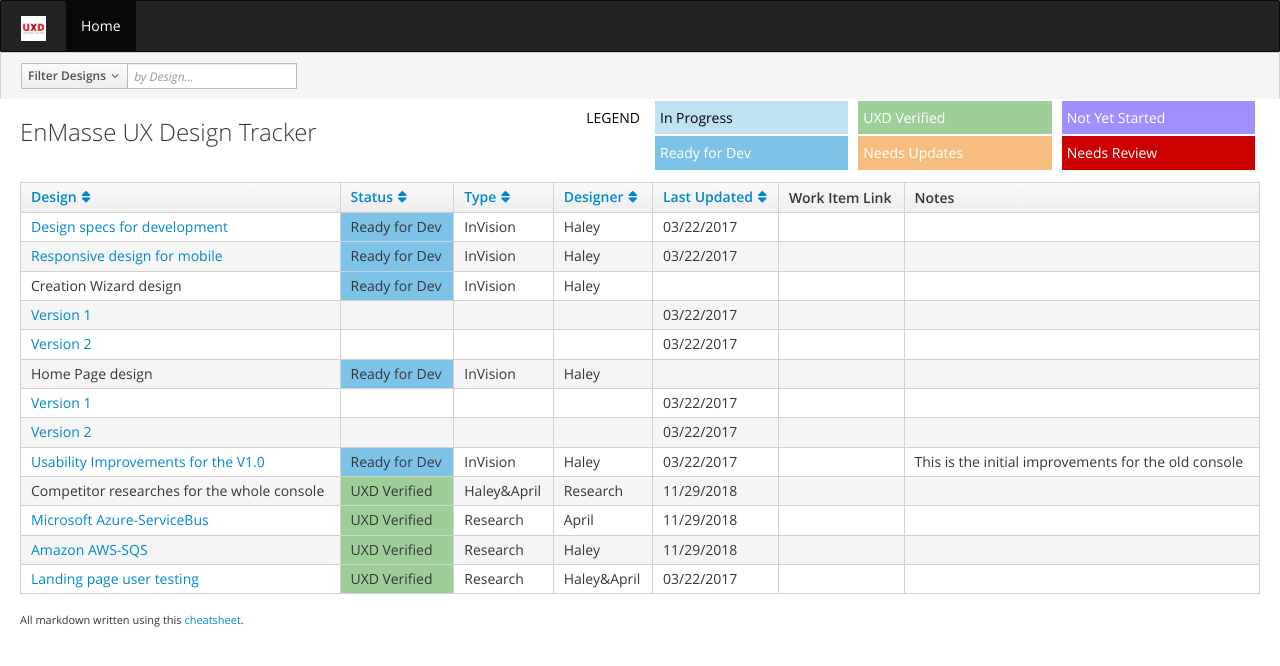
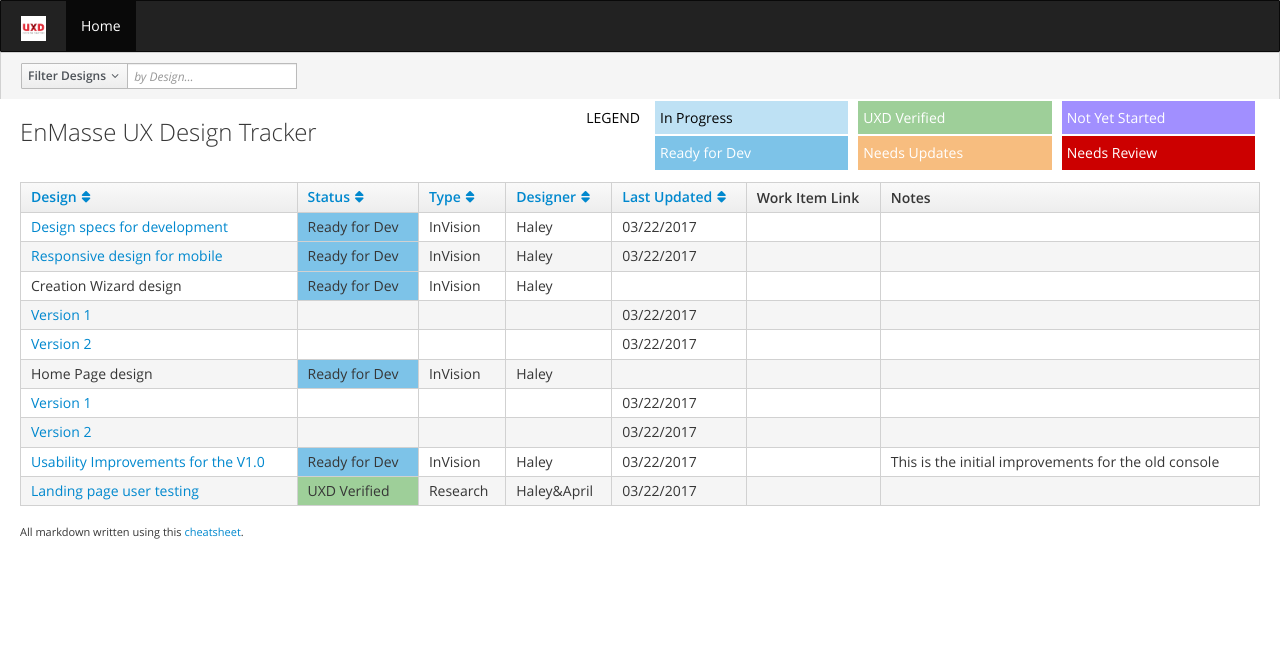
Before and after one commit to bumpux/EnMasse-ux, a Jekyll site: the page built from index.md, in a window 1280 px wide. Shown: the top 666 px of the page. Built offline with Jekyll 4.4.1, drawn with Linux system fonts in a browser that asks for light colours.

Commit message:
remove the docs

```diff
--- a/index.md
+++ b/index.md
@@ -16,9 +16,6 @@ relative_path: ./
 | [Version 1](https://redhat.invisionapp.com/share/GJRNA9LT6V2) | | |  | 03/22/2017 ||
 | [Version 2](https://redhat.invisionapp.com/share/M4RNAB3YH2F) | | |  | 03/22/2017 ||
 | [Usability Improvements for the V1.0](https://redhat.invisionapp.com/share/WDOQSTTPU7J)| Ready for Dev| InVision| Haley | 03/22/2017 ||This is the initial improvements for the old console
-| Competitor researches for the whole console| UXD Verified| Haley&April| Research| 11/29/2018||
-| [Microsoft Azure-ServiceBus](https://docs.google.com/presentation/d/1qYeixZlGOjK7JO0OAAFHYeWuYkDwj_puaMqEhsNTqH8/edit?usp=sharing)| UXD Verified| Research| April | 11/29/2018||
-| [Amazon AWS-SQS](https://docs.google.com/presentation/d/12X3o5y1kaOdFdLYvcaXHZZkBx5QSVzda-UUeaOhVP0c/edit?usp=sharing)| UXD Verified| Research| Haley | 11/29/2018|||
 | [Landing page user testing](https://docs.google.com/document/d/1vTzSJpoWszHvSsoBzOVO6rAK726AwZt_D8lpFLbzQ_8/edit?usp=sharing)| UXD Verified| Research| Haley&April | 03/22/2017 ||
 
 
```
